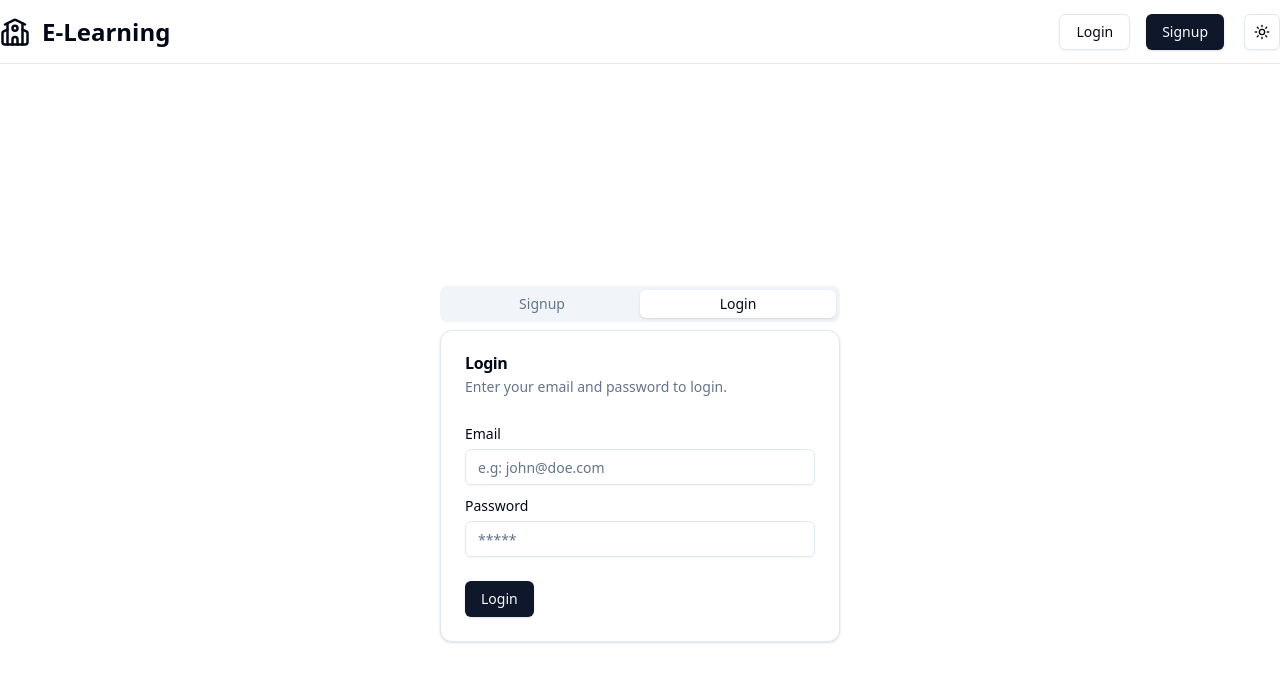
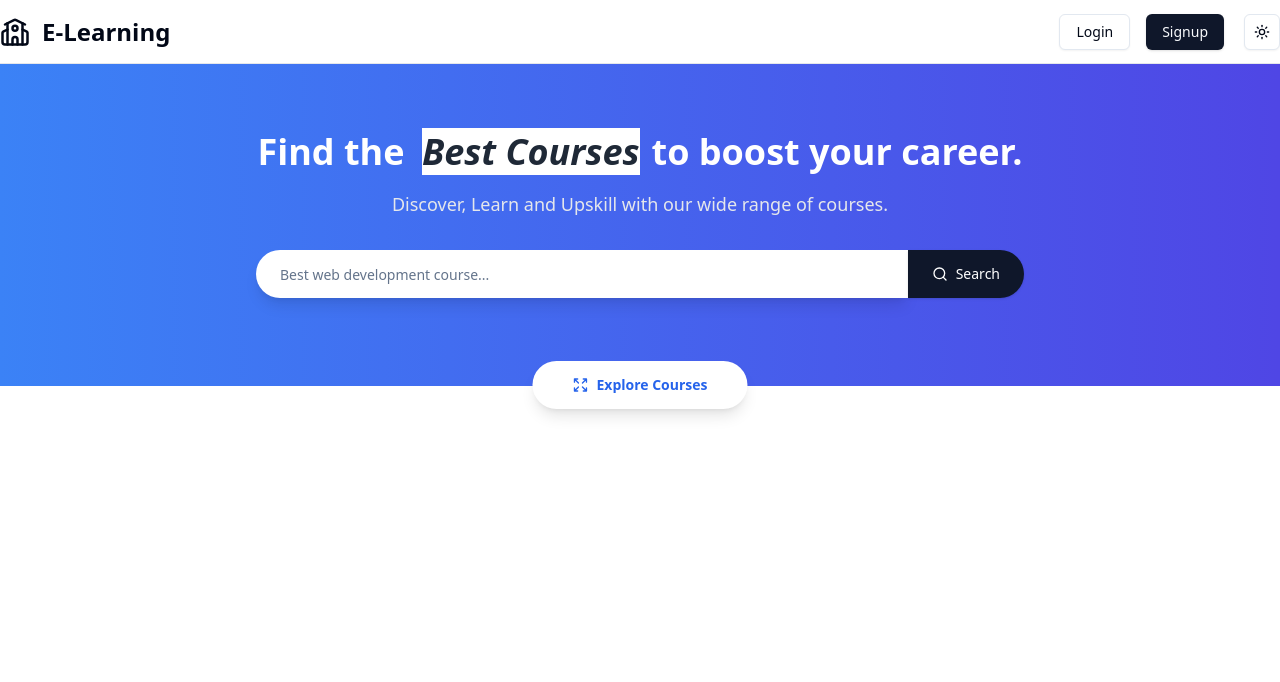
Before and after one commit to photonGi/lms-frontend, a React (Vite) app: page / in a window 1280 px wide. Shown: the top 682 px of the page. Built offline with nearby package versions, Linux system fonts and the light colour scheme.

Commit message:
Create Hero Section component and add router-dom

```diff
--- a/package.json
+++ b/package.json
@@ -24,6 +24,7 @@
     "react": "^18.3.1",
     "react-dom": "^18.3.1",
     "react-redux": "^9.1.2",
+    "react-router-dom": "^7.0.2",
     "sonner": "^1.7.0",
     "tailwind-merge": "^2.5.4",
     "tailwindcss-animate": "^1.0.7"
--- a/src/App.jsx
+++ b/src/App.jsx
@@ -1,12 +1,35 @@
+import { createBrowserRouter, RouterProvider } from "react-router-dom";
 import "./App.css";
-import Navbar from "./components/Navbar";
 import Login from "./pages/Login";
+import HeroSection from "./pages/student/HeroSection";
+import Mainlayout from "./layout/Mainlayout";
+
+const appRouter = createBrowserRouter([
+  {
+    path: "/",
+    element: <Mainlayout />,
+    children: [
+      {
+        path: "/",
+        element: (
+          <>
+            <HeroSection />
+            {/* courses */}
+          </>
+        ),
+      },
+      {
+        path: "login",
+        element: <Login />,
+      },
+    ],
+  },
+]);
 
 function App() {
   return (
     <main>
-      <Navbar />
-      <Login />
+      <RouterProvider router={appRouter} />
     </main>
   );
 }
--- /dev/null
+++ b/src/layout/Mainlayout.jsx
@@ -0,0 +1,16 @@
+import Navbar from "@/components/Navbar";
+import React from "react";
+import { Outlet } from "react-router-dom";
+
+const Mainlayout = () => {
+  return (
+    <div>
+      <Navbar />
+      <div>
+        <Outlet />
+      </div>
+    </div>
+  );
+};
+
+export default Mainlayout;
--- a/src/pages/Login.jsx
+++ b/src/pages/Login.jsx
@@ -17,6 +17,7 @@ import {
 } from "@/features/api/authApi";
 import { Loader2 } from "lucide-react";
 import { toast } from "sonner";
+import { useNavigate } from "react-router-dom";
 
 const Login = () => {
   const [isSignup, setIsSignup] = React.useState({
@@ -44,6 +45,8 @@ const Login = () => {
       isSuccess: isSuccesslogin,
     },
   ] = useLoginUserMutation();
+
+  const navigate = useNavigate();
 
   const onChangeHandler = (e, type) => {
     const { name, value } = e.target;
@@ -79,6 +82,7 @@ const Login = () => {
 
     if (isSuccesslogin && loginData?.message) {
       toast.success(loginData.message || "Login Successful.");
+      navigate("/");
     }
 
     if (loginError) {
@@ -93,7 +97,7 @@ const Login = () => {
     registerError,
   ]);
   return (
-    <div className="flex justify-center items-center h-screen mt-16">
+    <div className="flex justify-center items-center mt-[6rem] mb-[6rem]">
       <Tabs defaultValue="login" className="w-[400px]">
         <TabsList className="grid w-full grid-cols-2">
           <TabsTrigger value="signup">Signup</TabsTrigger>
--- /dev/null
+++ b/src/pages/student/HeroSection.jsx
@@ -0,0 +1,40 @@
+import { Button } from "@/components/ui/button";
+import { Input } from "@/components/ui/input";
+import { Expand, Search } from "lucide-react";
+import React from "react";
+
+const HeroSection = () => {
+  return (
+    <div className="relative bg-gradient-to-r from-blue-500 to bg-indigo-600 dark:to-gray-900 py-16 px-6 text-center mt-[4rem]">
+      <div className="max-w-3xl mx-auto">
+        <h1 className="text-white text-4xl font-bold mb-4">
+          Find the{" "}
+          <span className="bg-white text-gray-800 ml-2 mr-3 italic inline-block leading-[47px]">
+            Best Courses
+          </span>
+          to boost your career.
+        </h1>
+        <p className="text-gray-200 dark:text-gray-400 mb-8 text-[18px]">
+          Discover, Learn and Upskill with our wide range of courses.
+        </p>
+
+        <form action="#" className="flex">
+          <Input
+            type="text"
+            className="flex-grow border-none focus-visible:ring-0 px-6 py-6 text-gray-700 rounded-l-full shadow-lg overflow-hidden mb-6 bg-white"
+            placeholder="Best web development course..."
+          />
+          <Button className="dark:bg-gray-700 text-white px-6 py-6 rounded-r-full hover:bg-gray-700 duration-300">
+            <Search /> Search
+          </Button>
+        </form>
+
+        <Button className="bg-white text-blue-600 font-bold absolute bottom-[-7%] left-[50%] -translate-x-1/2 transform z-8 rounded-full shadow-lg py-6 px-10 duration-300 hover:bg-slate-100">
+          <Expand /> Explore Courses
+        </Button>
+      </div>
+    </div>
+  );
+};
+
+export default HeroSection;
```
Also changed, not shown: 1 other file (tests, documents, lock files or other folders).
